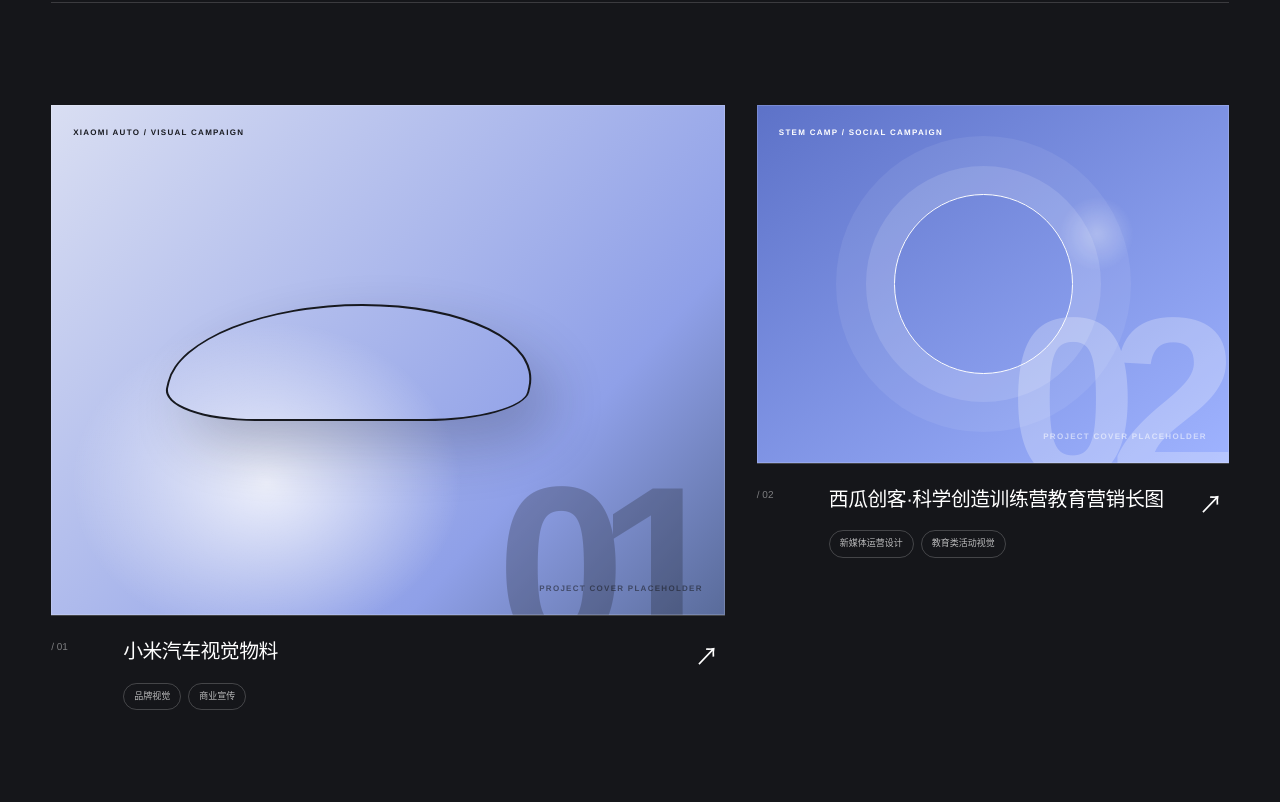
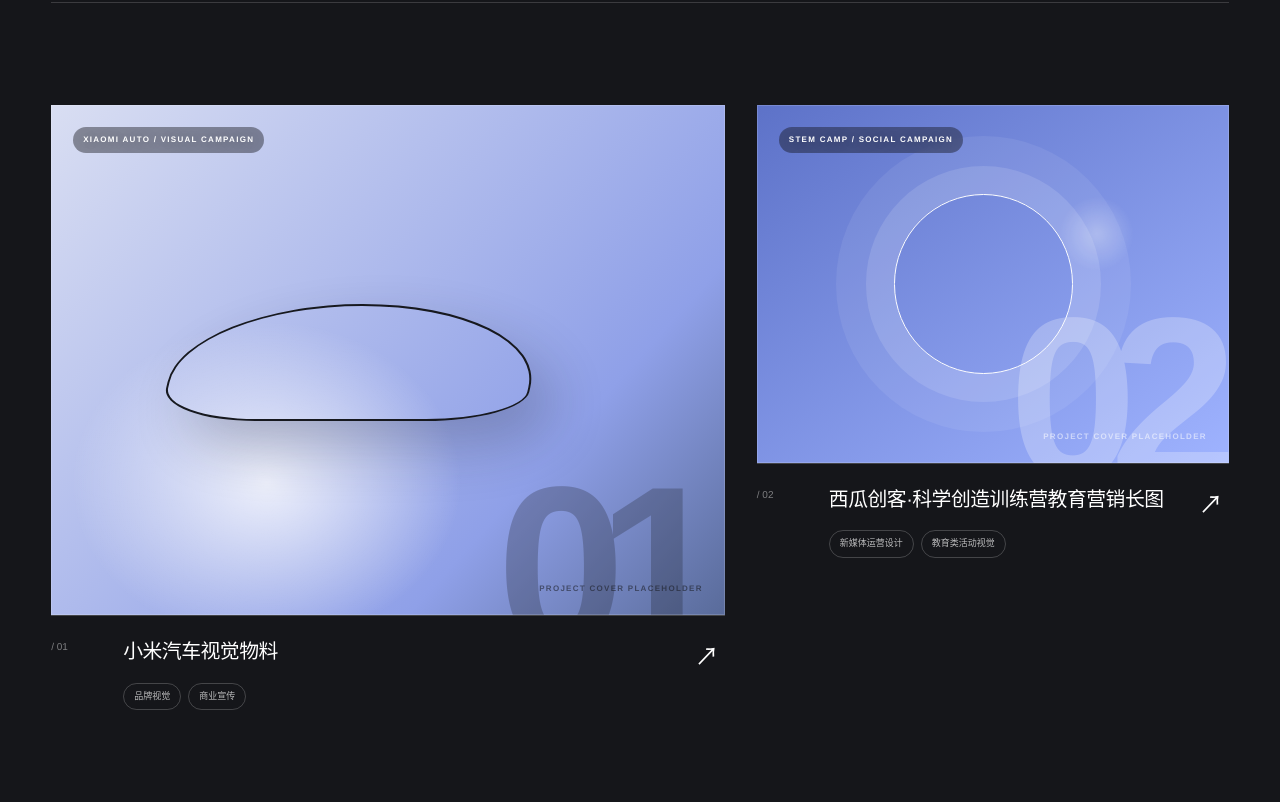
Before and after one commit to lindingan/chen-kunge-portfolio, a React (Vite) app: page / in a window 1280 px wide. Shown: the part 2598-3400 px from the top of the page. Built offline with nearby package versions, Linux system fonts and the light colour scheme.

Commit message:
Style project cover images

```diff
--- a/src/index.css
+++ b/src/index.css
@@ -624,6 +624,22 @@ button {
   transition: box-shadow 0.45s ease;
 }
 
+.project-image {
+  position: absolute;
+  inset: 0;
+  z-index: 1;
+  width: 100%;
+  height: 100%;
+  object-fit: cover;
+  transition: transform 0.85s cubic-bezier(0.22, 1, 0.36, 1),
+    filter 0.55s ease;
+}
+
+.project-card:hover .project-image {
+  transform: scale(1.035);
+  filter: saturate(1.04) brightness(1.02);
+}
+
 .project-card:hover .project-cover::after {
   box-shadow: inset 0 0 0 1px rgba(224, 230, 255, 0.85),
     inset 0 -120px 130px rgba(120, 143, 244, 0.1);
@@ -636,6 +652,15 @@ button {
   font-size: 8px;
   font-weight: 700;
   letter-spacing: 0.16em;
+}
+
+.project-cover-caption {
+  padding: 7px 10px;
+  border-radius: 999px;
+  color: #fff;
+  background: rgba(17, 18, 23, 0.42);
+  text-shadow: 0 1px 12px rgba(0, 0, 0, 0.28);
+  backdrop-filter: blur(8px);
 }
 
 .project-cover-caption {
```
